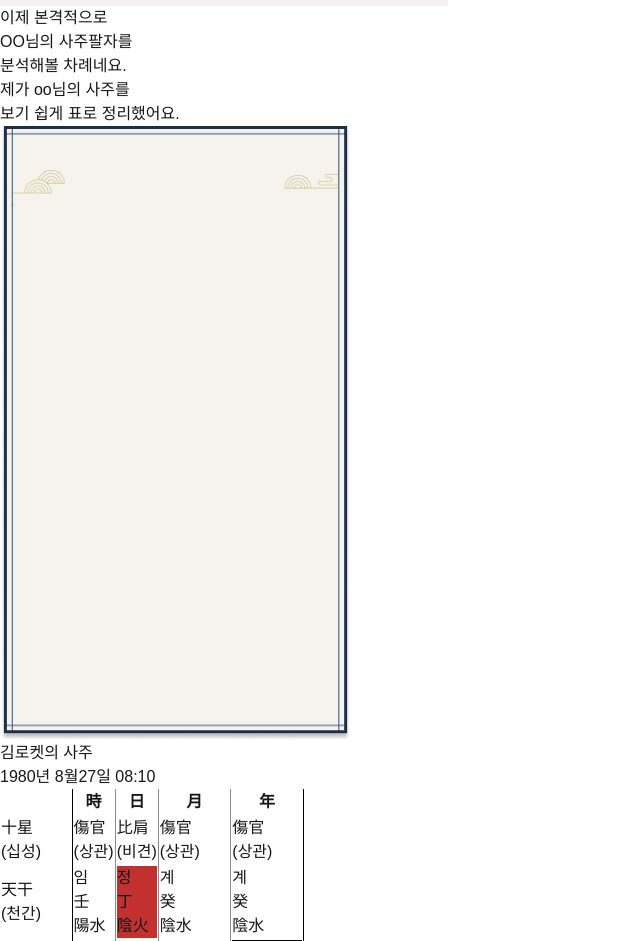
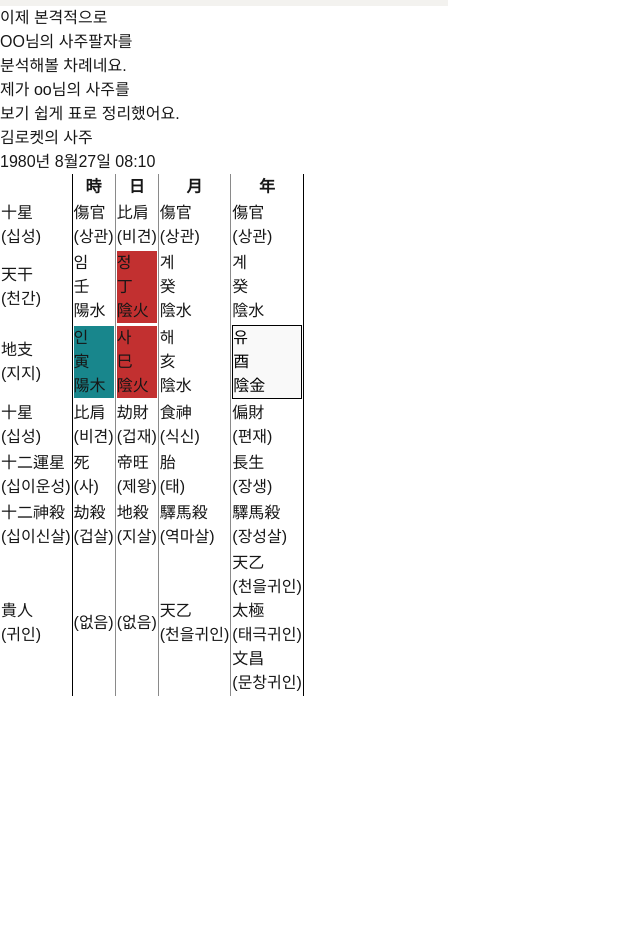
Before and after one commit to Koi-0/Rocket-AI, a Next.js app: page / in a window 1280 px wide. Shown: the part 2480-3421 px from the top of the page, without its empty margins (0-640 px from the left). After the commit the page ends 3176 px from the top, so only its background shows below. Built offline with nearby package versions, Linux system fonts and the light colour scheme.

Commit message:
Refactor : SajuCell 및 SajuContainer의 스타일 수정 및 SajuTable의 텍스트 크기 조정

```diff
--- a/src/components/sajuCell.tsx
+++ b/src/components/sajuCell.tsx
@@ -60,7 +60,7 @@ const SajuCell = ({ cell, rowIndex, colIndex }: SajuCellProps) => {
         specialCell
           ? "m-1 h-[55px] rounded-xl bg-[#2f2f2f] text-white"
           : "h-[42px]"
-      } ${firstCol ? "w-12" : "w-[55px]"}`}
+      } ${firstCol ? "w-3/4" : "w-full"}`}
       style={getSajuCellStyle()}
     >
       <div
--- a/src/components/sajuContainer.tsx
+++ b/src/components/sajuContainer.tsx
@@ -2,15 +2,20 @@ import Image from "next/image";
 import SajuTable from "./sajuTable";
 
 const SajuContainer = () => {
+  const sajuImage = "/saju.image.png";
+
   return (
-    <div className="absolute bottom-20 left-1/2 h-[621px] w-[351px] translate-x-[-50%]">
-      <Image
-        src={"/saju.image.png"}
-        alt="사주팔자 배경 이미지"
-        width={351}
-        height={621}
-        style={{ objectFit: "contain" }}
-      />
+    <div className="absolute bottom-[3%] left-1/2 w-[98%] translate-x-[-50%]">
+      <div className="aspect-[351/621] w-full">
+        <Image
+          src={sajuImage}
+          alt="사주팔자 배경 이미지"
+          fill
+          className="object-contain"
+          priority
+          style={{ zIndex: 10 }}
+        />
+      </div>
       <SajuTable />
     </div>
   );
--- a/src/components/sajuRow.tsx
+++ b/src/components/sajuRow.tsx
@@ -11,7 +11,7 @@ const SajuRow = ({ rowData, rowIndex, getBorderRightStyle }: SajuRowProps) => {
           className="border-b border-b-black"
           style={{ borderRight: getBorderRightStyle(colIndex) }}
         >
-          <div className="flex h-full flex-col items-center justify-center">
+          <div className="flex flex-col items-center justify-center">
             <SajuCell cell={cellData} rowIndex={rowIndex} colIndex={colIndex} />
           </div>
         </td>
--- a/src/components/sajuTable.tsx
+++ b/src/components/sajuTable.tsx
@@ -24,13 +24,15 @@ const SajuTable = () => {
   }, [getBorderRightStyle]);
 
   return (
-    <div className="absolute left-1/2 top-[40px] z-20 translate-x-[-50%]">
+    <div className="absolute left-1/2 top-[40px] z-20 w-[80vw] translate-x-[-50%]">
       <div className="flex flex-col items-center justify-center text-[#424242]">
-        <h1 className="mb-3 text-base">{sajuTableData.name}의 사주</h1>
-        <h2 className="mb-[26px] text-xl font-bold">
+        <h1 className="mb-1 text-[clamp(0.9rem,6vw,1.8rem)]">
+          {sajuTableData.name}의 사주
+        </h1>
+        <h2 className="mb-4 whitespace-nowrap text-[clamp(1rem,6vw,1.8rem)] font-bold">
           {sajuTableData.birthday}
         </h2>
-        <table>
+        <table className="aspect-[310/474] w-[100%] bg-red-400 text-[clamp(0.7rem,1.5vw,1rem)]">
           <thead>
             <tr>{headerElements}</tr>
           </thead>
```
